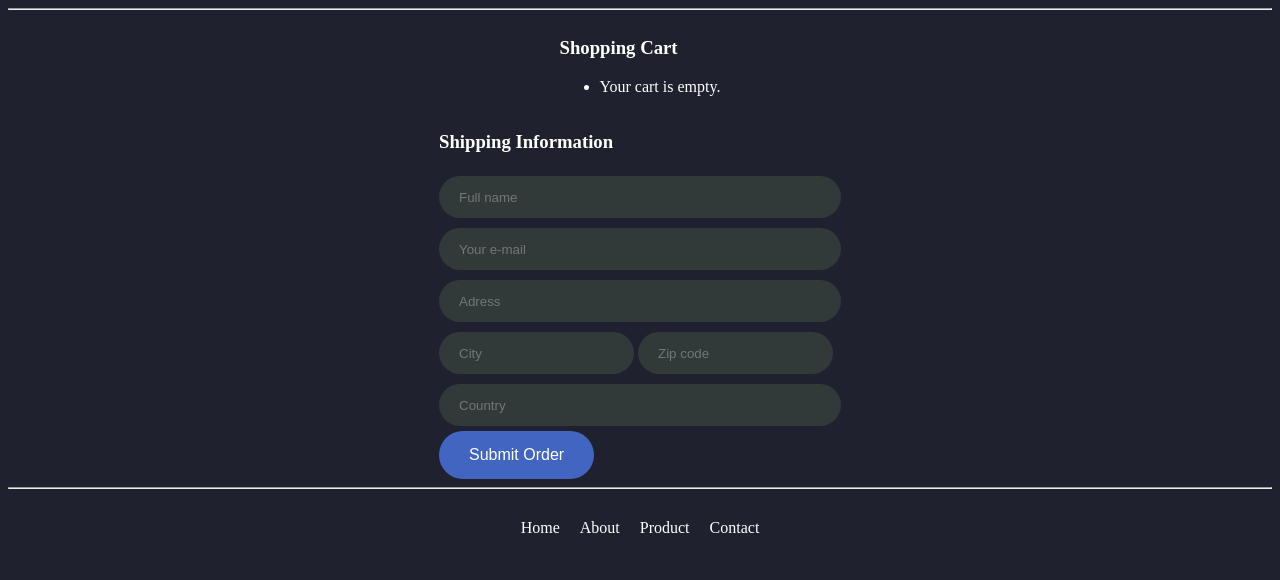
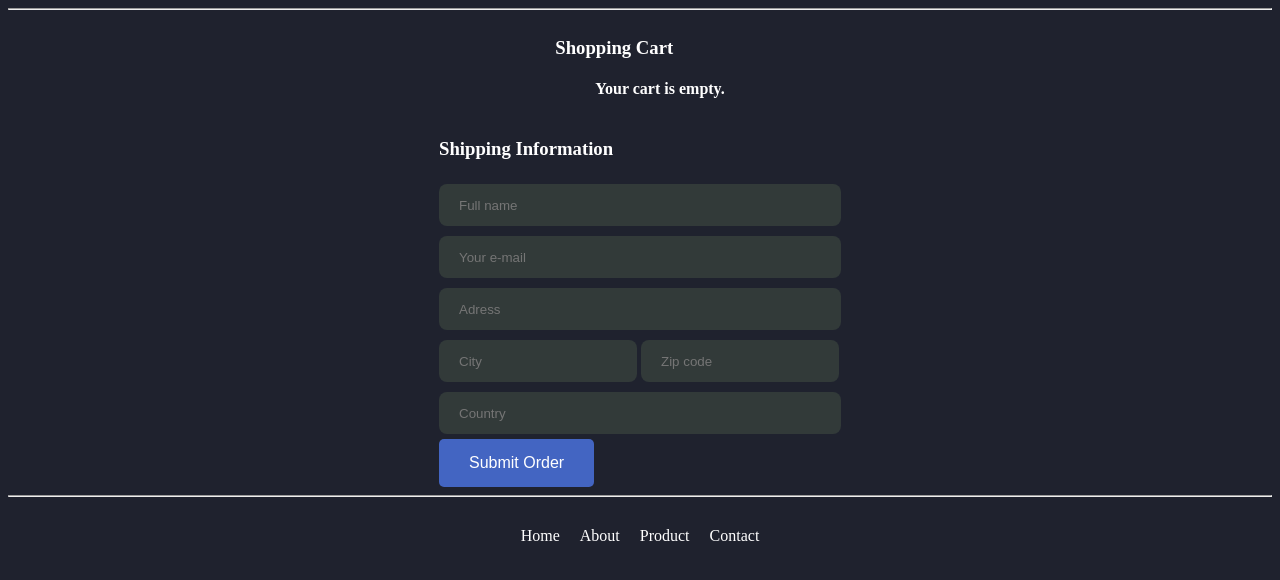
Before and after one commit to lynekpng/az-store, a PHP site: page /assets/php/checkout.php in a window 1280 px wide. Shown: the part 67-647 px from the top of the page. Run offline with PHP 8.4, Linux system fonts and the light colour scheme.

Commit message:
update checkout styling

```diff
--- a/assets/css/main.css
+++ b/assets/css/main.css
@@ -52,15 +52,15 @@
   outline: none;
   padding-left: 20px;
   font-weight: 500;
-  border-radius: 50px;
+  border-radius: 8px;
   background-color: #323a39;
   margin: 5px 0;
 }
 .container input#city {
-  width: 173px;
+  width: 176px;
 }
 .container input#zip-code {
-  width: 173px;
+  width: 176px;
 }
 .container input:focus {
   border: 0.25px solid rgb(45, 85, 160);
@@ -72,7 +72,7 @@
   color: #fff;
   gap: 10px;
   border: none;
-  border-radius: 50px;
+  border-radius: 5px;
   cursor: pointer;
   background-color: rgb(67, 101, 194);
 }
--- a/assets/php/checkout.php
+++ b/assets/php/checkout.php
@@ -34,7 +34,7 @@
                             echo "<li>{$item['name']} - \${$item['price']}</li>";
                         }
                     } else {
-                        echo "<li>Your cart is empty.</li>";
+                        echo "<h4>Your cart is empty.</h4>";
                     }
                     ?>
                 </ul>
--- a/assets/scss/_body.scss
+++ b/assets/scss/_body.scss
@@ -49,14 +49,14 @@
         outline: none;
         padding-left: 20px;
         font-weight: 500;
-        border-radius: 50px;
+        border-radius: 8px;
         background-color: #323a39;
         margin: 5px 0;
         &#city{
-            width: 173px;
+            width: 176px;
         }
         &#zip-code{
-            width: 173px;
+            width: 176px;
         }
         &:focus{
             border: 0.25px solid rgb(45, 85, 160);
@@ -69,7 +69,7 @@
         color: #fff;
         gap: 10px;
         border: none;
-        border-radius: 50px;
+        border-radius: 5px;
         cursor: pointer;
         background-color: rgb(67, 101, 194);
         &:hover{
```
Also changed, not shown: 1 other file.
